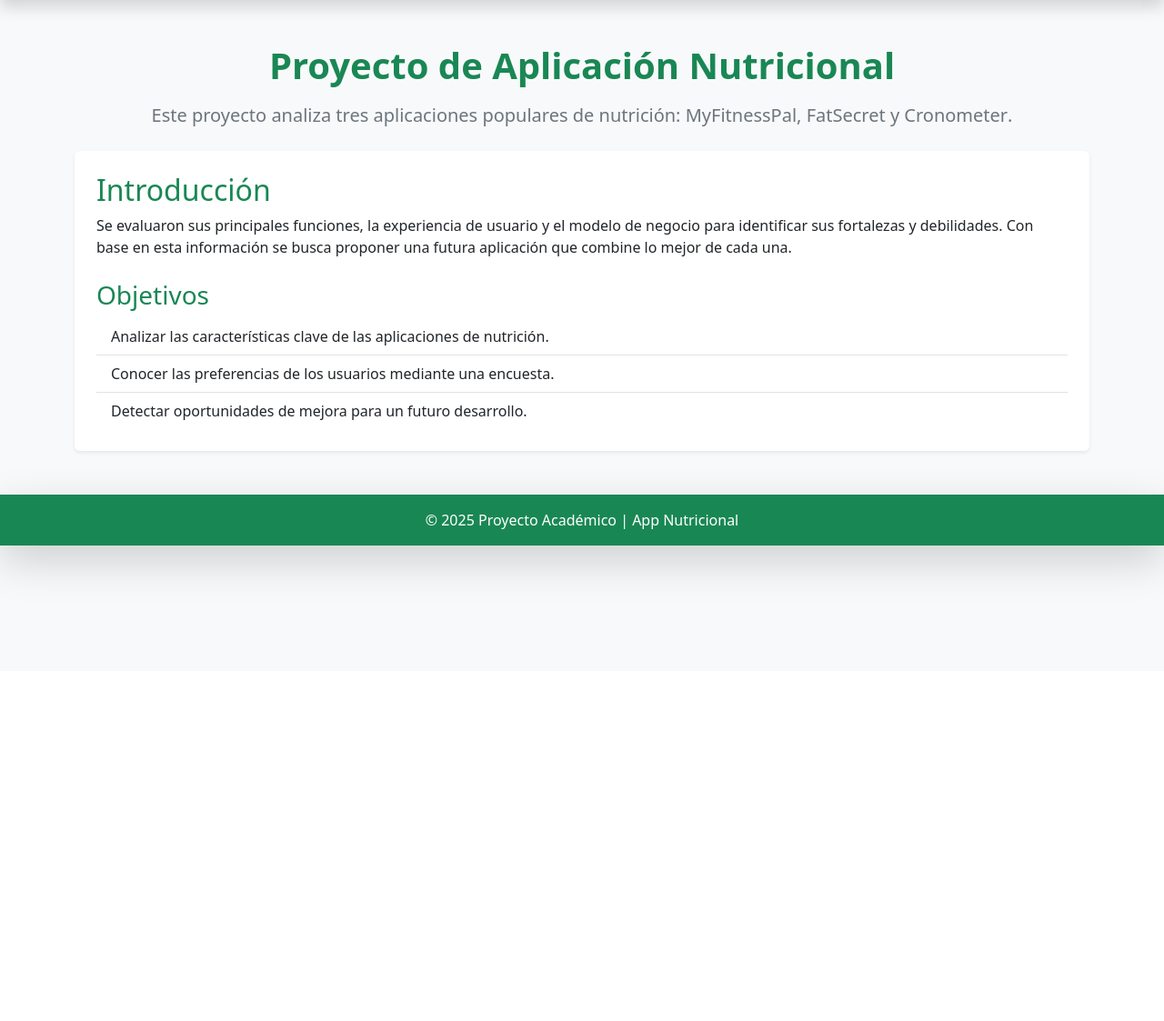
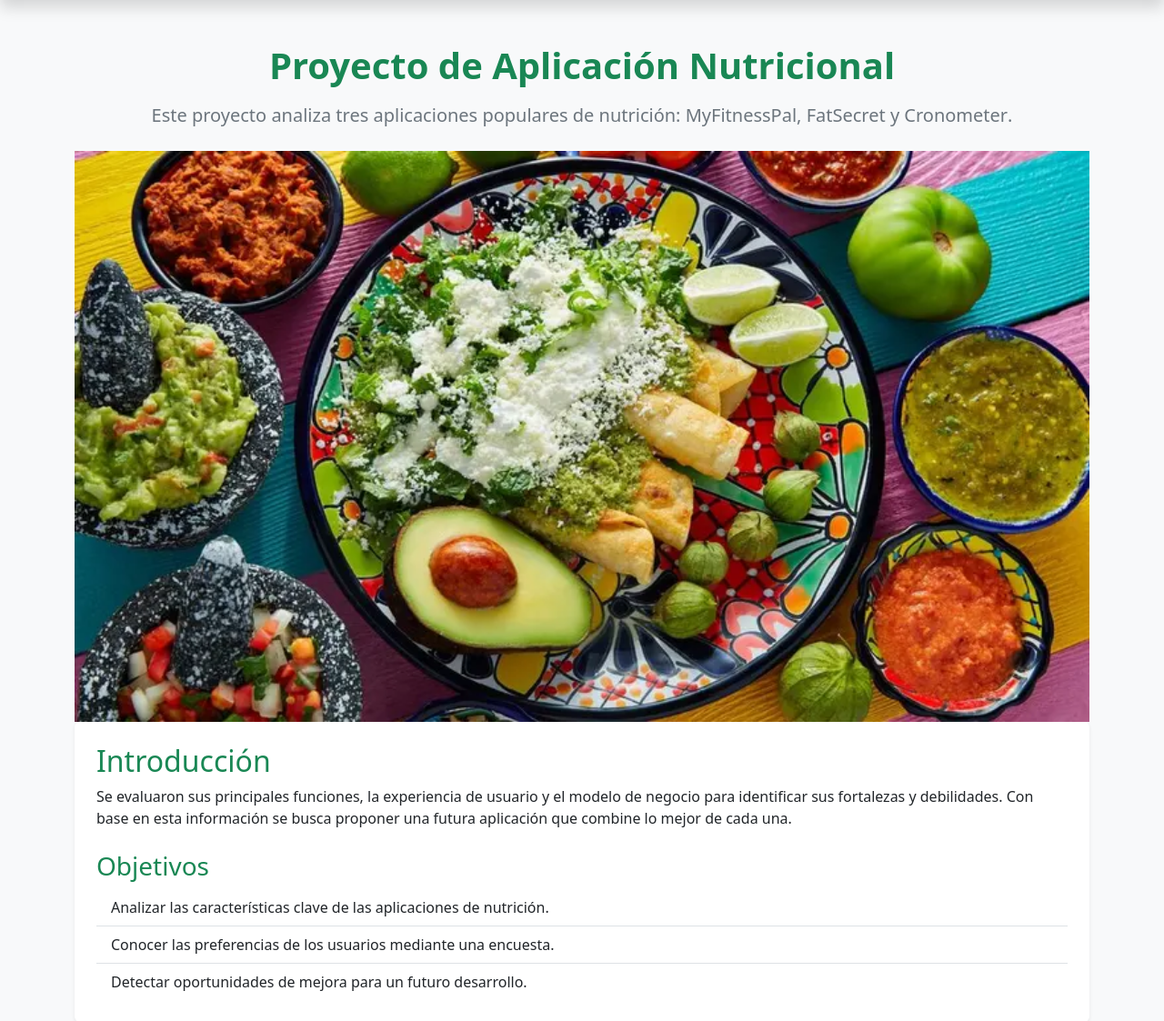
Before and after one commit to DeLaCruzSergioRene/nutriApp, a Flask app: page / in a window 1280 px wide. Shown: the part 62-1185 px from the top of the page at 91% size. Before the commit the page ends 704 px from the top, so only its background shows below. Run offline with Flask 3, Linux system fonts and the light colour scheme.

Commit message:
ultimate

```diff
--- a/templates/inicio.html
+++ b/templates/inicio.html
@@ -6,6 +6,10 @@
     Este proyecto analiza tres aplicaciones populares de nutrición:
     <strong>MyFitnessPal</strong>, <strong>FatSecret</strong> y <strong>Cronometer</strong>.
 </p>
+</div>
+
+<div>
+        <img src="static/comida.png" class="d-block w-100" alt="Comida de aspecto delicioso.">
 </div>
 
 <div class="bg-white p-4 rounded shadow-sm">
```
Also changed, not shown: static/comida.png (renamed from static/image.png).
